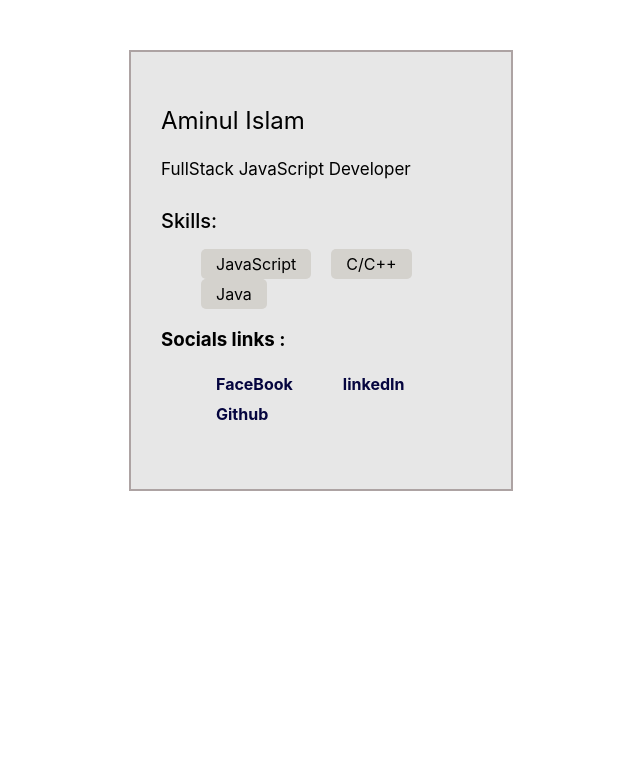
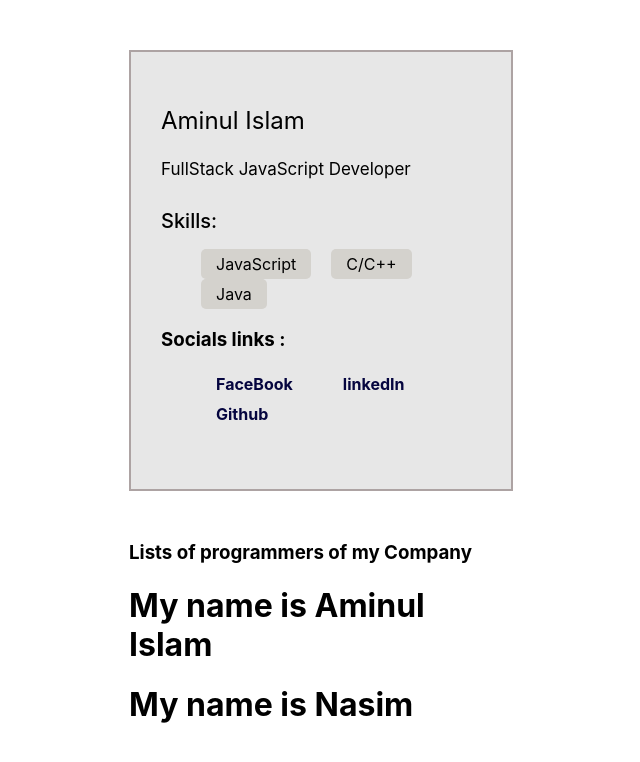
Before and after one commit to Aminul264/Test-01, a React (Create React App) app: page / in a window 1280 px wide. Shown: the top 762 px of the page, without its empty margins (319-959 px from the left). Built offline with nearby package versions, Linux system fonts and the light colour scheme.

Commit message:
this is nothing

```diff
--- a/src/components/app.jsx
+++ b/src/components/app.jsx
@@ -1,12 +1,19 @@
 import React,{Component} from "react";
 
 import Profile from './profile/index'
+//import Skills from "./profile/Skills";
+import MyProps from './props';
 
 class App extends Component{
     render(){
         return(
-            <div>
+            <div className="App">
                 <Profile/>
+                <div style ={{margin:'50px 35%'}}>
+                    <h3>Lists of programmers of my Company</h3>
+                    <MyProps name='Aminul Islam'/>
+                    <MyProps name='Nasim'/>
+                </div>
             </div>
         )
     }
--- /dev/null
+++ b/src/components/props/index.jsx
@@ -0,0 +1,11 @@
+/**
+ * @propos er modde data ase,,,,koi theke ase>>>jekhan theke call depa hoy...sekhan theke ase attrbute  akare ase
+ */
+import React from "react";
+
+function MyProps(props){
+    //console.log('Props - ',props)
+    return <h1>My name is {props.name}</h1>;
+};
+
+export default MyProps;
```
Also changed, not shown: src/components/profile/Bio.jsx (+6 -6 lines).
